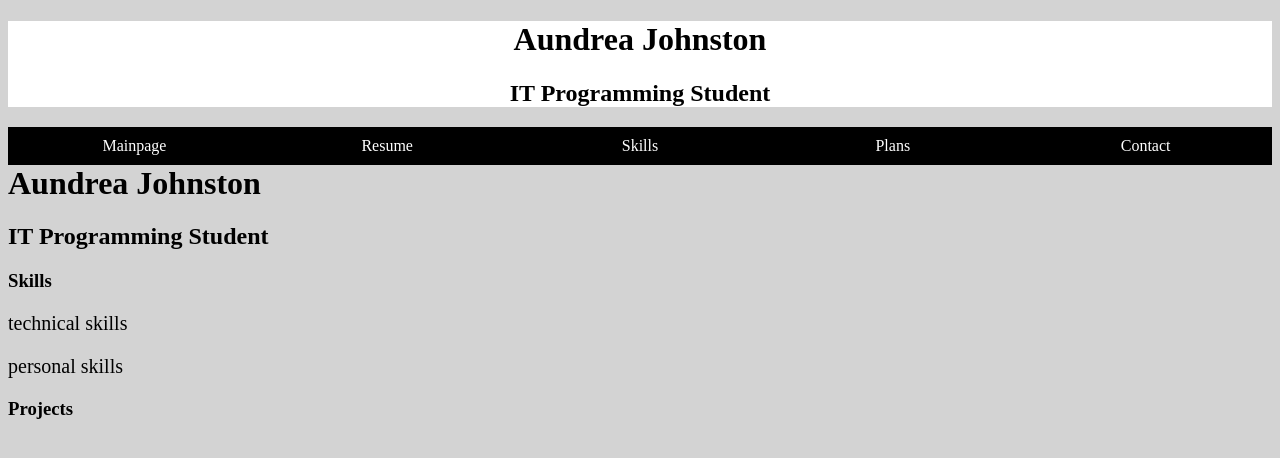
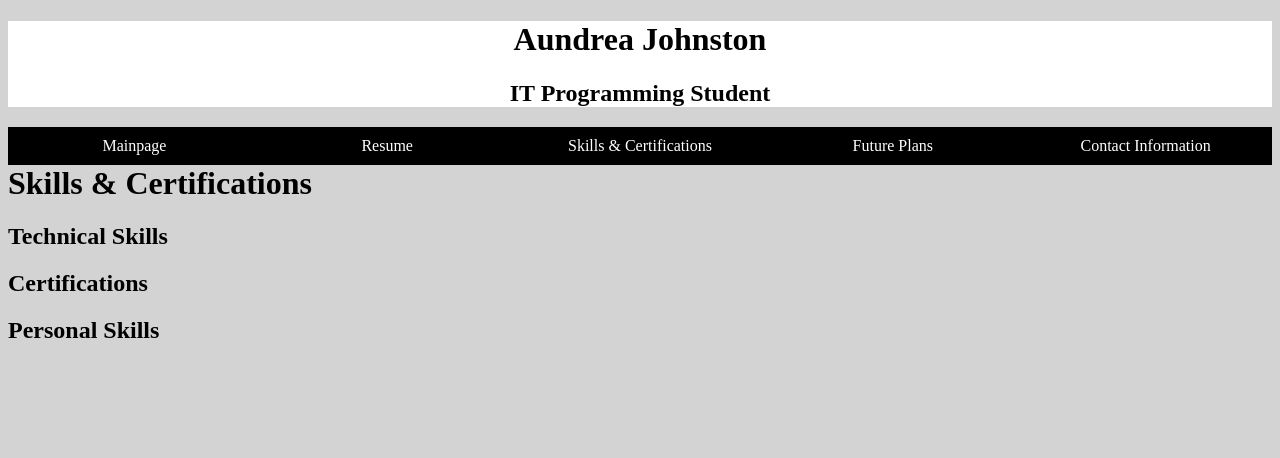
Before and after one commit to w0477412/e-portfolio, a plain HTML site: page skills.html in a window 1280 px wide. Drawn offline with Linux system fonts and the light colour scheme.

Commit message:
working on skills.html

```diff
--- a/skills.html
+++ b/skills.html
@@ -23,21 +23,26 @@
                 <div id="hamitems">
                     <a href="index.html">Mainpage</a>
                     <a href="resume.html">Resume</a>
-                    <a href="skills.html">Skills</a>
-                    <a href="future.html">Plans</a>
-                    <a href="Contact.html">Contact</a>
+                    <a href="skills.html">Skills & Certifications</a>
+                    <a href="future.html">Future Plans</a>
+                    <a href="Contact.html">Contact Information</a>
                 </div>
             </nav>
     </header>
-        <h1>Aundrea Johnston</h1>
-        <h2>IT Programming Student</h2>
-        <h3 >Skills</h3>
-                <p>technical skills</p>
+        <h1 >Skills & Certifications</h1>
+        <div class="techSkills">
+            <h2>Technical Skills</h2>
 
 
-                <p>personal skills</p>
+        </div>
+        <div class="certs">
+            <h2>Certifications</h2>
 
 
-        <h3>Projects</h3>
+        </div>
+        <div class="personalSkills">
+            <h2>Personal Skills</h2>
+
+        </div>
     </body>
 </html>
```
Also changed, not shown: Contact.html (+3 -3 lines), future.html (+4 -6 lines), resume.html (+3 -3 lines).
